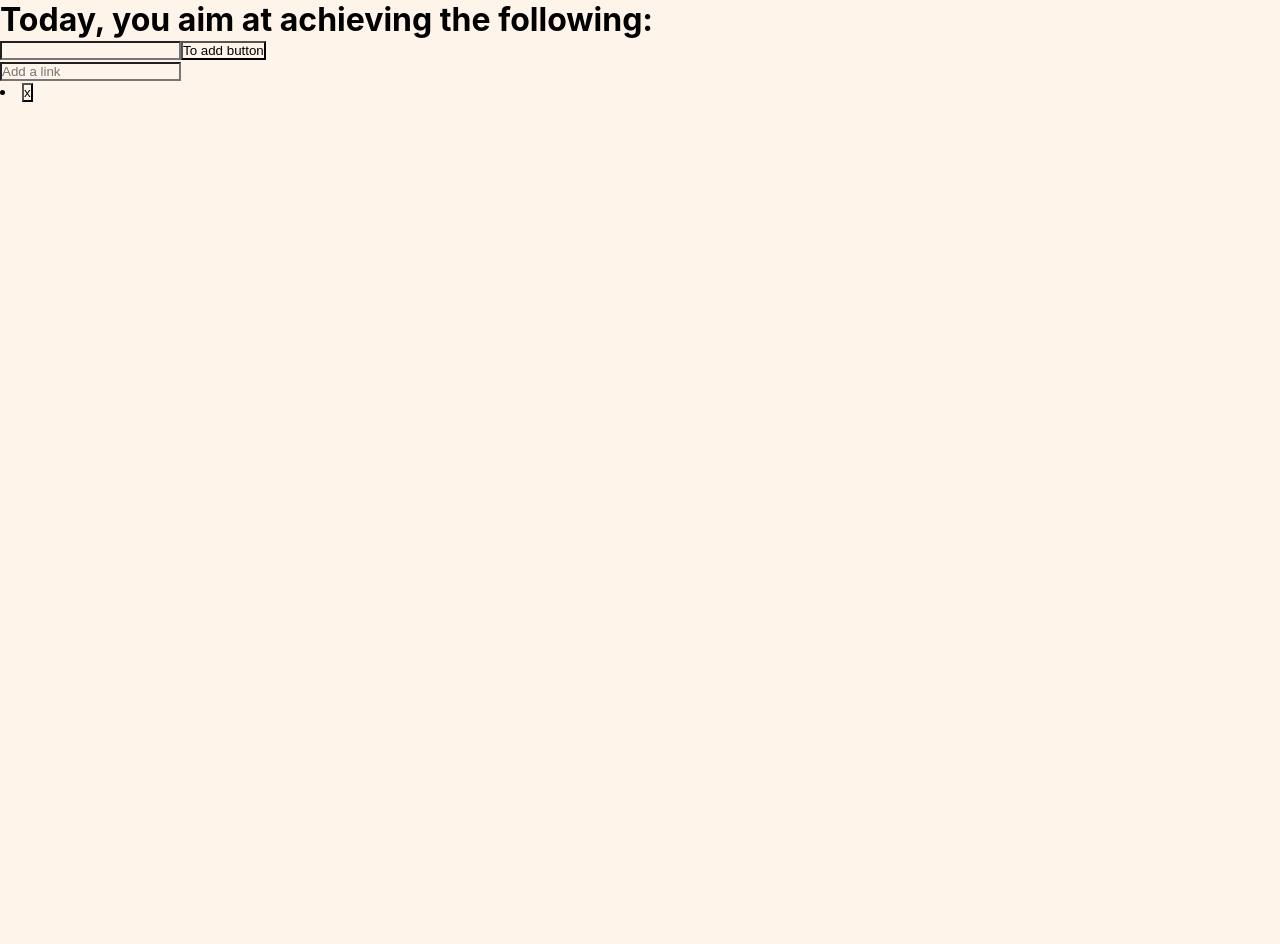
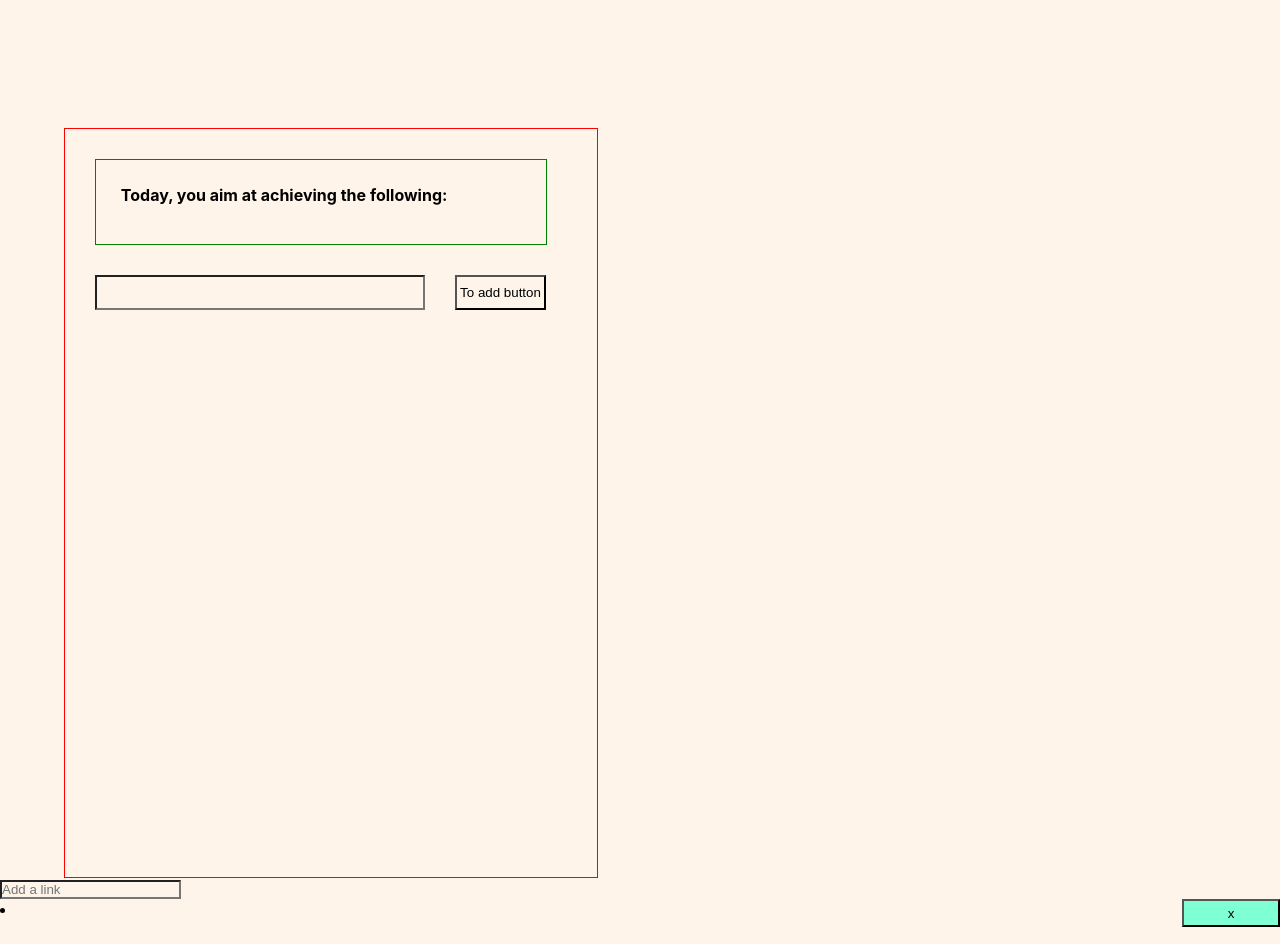
Before and after one commit to SchoolOfCode/bc13_w9_project-frontend-lucky-number-seven, a React (Create React App) app in the folder organiser/: page / in a window 1280 px wide. Before the commit the page ends 800 px from the top, so only its background shows below. Built offline with nearby package versions, Linux system fonts and the light colour scheme.

Commit message:
Finished Low fidelity for the todo component

```diff
--- a/organiser/src/components/App/App.css
+++ b/organiser/src/components/App/App.css
@@ -4,3 +4,43 @@
   margin: 0 0;
   padding: 0 0;
 }
+
+.toDoContainer{
+  display: flex;
+  flex-flow: column wrap;
+  margin: 10% 70% 0% 5%;
+  width: 534px;
+  height: 750px;
+  padding: 25px;
+  border: 1px solid red;
+}
+
+.toDoContainer > h1{
+  font-size: 1.0rem;
+  margin: 1%;
+  padding: 25px;
+  border: 1px solid green;
+  width: 452px;
+  height: 86px;
+}
+
+ List {
+background-color: blue;
+
+}
+
+.inputButton {
+  padding: 25px;
+}
+
+.inputButton  input {
+  width: 330px;
+  height: 35px;
+ margin-right: 30px;
+ margin-left: -20px;
+}
+
+.inputButton  button {
+  width: 91px;
+  height: 35px;
+}
--- a/organiser/src/components/App/App.js
+++ b/organiser/src/components/App/App.js
@@ -18,8 +18,10 @@ function App() {
     <div className="App">
       <div className="toDoContainer">
         <h1>Today, you aim at achieving the following: </h1>
+        <div className="inputButton">
         <Input onData={addTodo} />
         <List toDos={toDos} handleDelete={handleDelete} />
+        </div>
       </div>
       <div className='TechDisplay'>
         <TechDisplay/>
--- a/organiser/src/components/List/index.css
+++ b/organiser/src/components/List/index.css
@@ -0,0 +1,3 @@
+ol {
+    padding-top: 10%;
+}
--- a/organiser/src/components/List/index.js
+++ b/organiser/src/components/List/index.js
@@ -1,3 +1,4 @@
+import "./index.css"
 import ListItem from "../ListItem";
 
 function List({ toDos, handleDelete }) {
--- a/organiser/src/components/ListItem/index.css
+++ b/organiser/src/components/ListItem/index.css
@@ -0,0 +1,17 @@
+.listAndDeleteButton {
+    display: flex;
+    flex-flow: row wrap;
+    gap: 10%
+}
+
+li {
+padding-bottom: 25px;
+flex: 60% 1 1;
+}
+
+.deleteButton {
+    width: 98px;
+    height: 28px;
+    background-color: aquamarine;
+    flex: 10% 0 auto;
+}
--- a/organiser/src/components/ListItem/index.js
+++ b/organiser/src/components/ListItem/index.js
@@ -1,9 +1,12 @@
+import "./index.css"
+
 function ListItem({text, handleDelete}) {
   return (
-    <div>
-      <li>
-      {text} <button onClick={handleDelete}>x</button>
+    <div className="listAndDeleteButton">
+      <li className="list">
+      {text}
       </li>
+      <button className="deleteButton" onClick={handleDelete}>x</button>
     </div>
   );
 }
```
